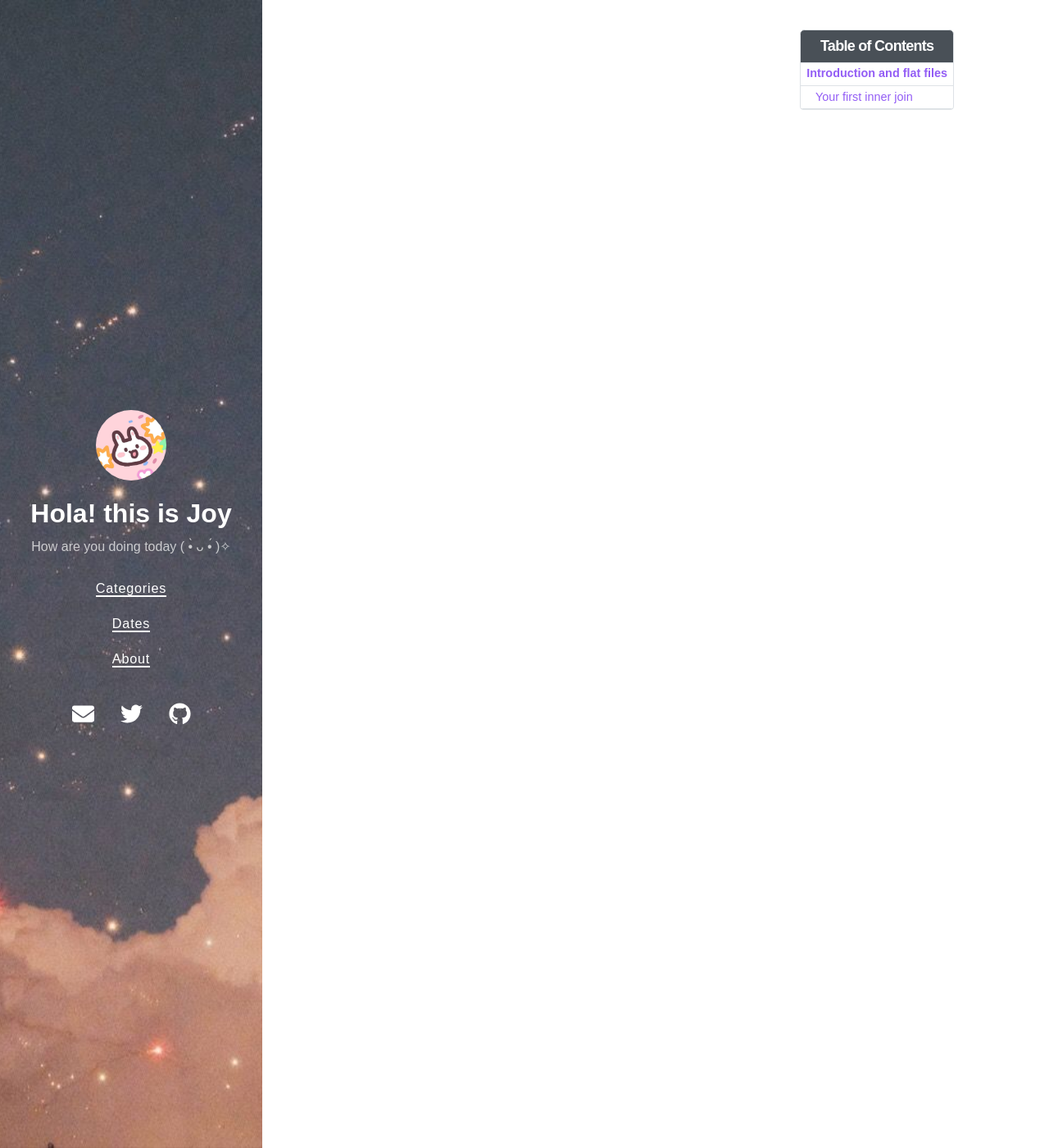
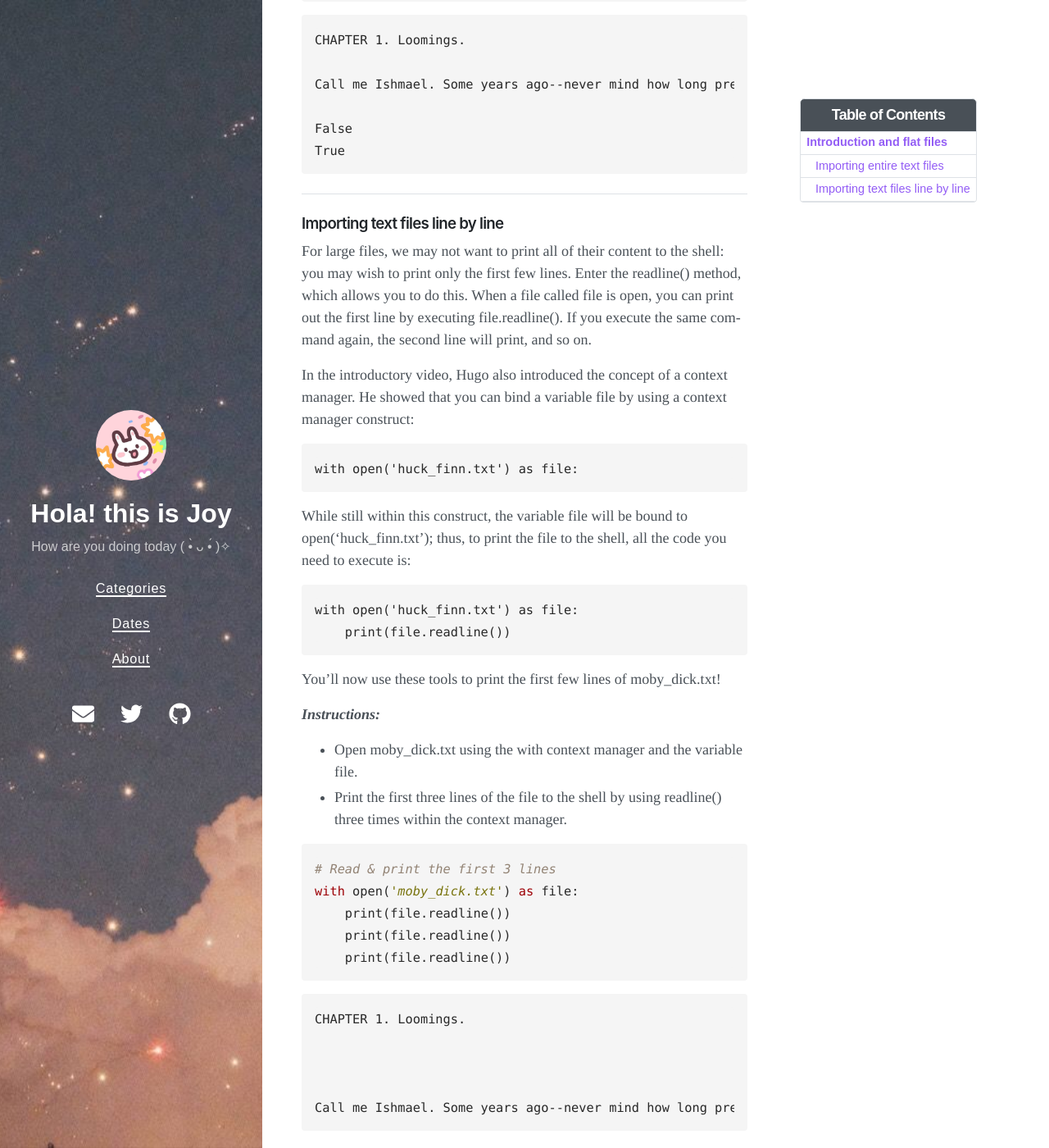
Before and after one commit to Joy3Luo/mathnotes, a Jekyll site: the page built from _posts/2023-12-28-ImportingData.md, in a window 1280 px wide and 1400 px high, scrolled down 1266 px. Shown: the whole window at 82% size. Built offline with Jekyll 4.4.1, drawn with Linux system fonts in a browser that asks for light colours; nearby versions of some CDN libraries; some of the changed text lies outside the part shown.

Commit message:
Update 2023-12-28-ImportingData.md

````diff
--- a/_posts/2023-12-28-ImportingData.md
+++ b/_posts/2023-12-28-ImportingData.md
@@ -37,4 +37,71 @@ As a data scientist, you will need to clean data, wrangle and munge it, visualiz
 
 ## Introduction and flat files
 ---
-### Your first inner join
+### Importing entire text files
+
+In this exercise, you'll be working with the file moby_dick.txt. It is a text file that contains the opening sentences of Moby Dick, one of the great American novels! Here you'll get experience opening a text file, printing its contents to the shell and, finally, closing it.
+
+**_Instructions:_**
+* Open the file moby_dick.txt as read-only and store it in the variable file. Make sure to pass the filename enclosed in quotation marks ''.
+* Print the contents of the file to the shell using the print() function. As Hugo showed in the video, you'll need to apply the method read() to the object file.
+* Check whether the file is closed by executing print(file.closed).
+
+```py
+# Open a file: file
+file = open('moby_dick.txt', mode = 'r')
+
+# Print it
+print(file.read())
+
+# Check whether file is closed
+print(file.closed)
+
+# Close file
+file.close()
+
+# Check whether file is closed
+print(file.closed)
+```
+```
+CHAPTER 1. Loomings.
+
+Call me Ishmael. Some years ago--never mind how long precisely--having
+
+False
+True
+```
+---
+### Importing text files line by line
+
+For large files, we may not want to print all of their content to the shell: you may wish to print only the first few lines. Enter the readline() method, which allows you to do this. When a file called file is open, you can print out the first line by executing file.readline(). If you execute the same command again, the second line will print, and so on.
+
+In the introductory video, Hugo also introduced the concept of a context manager. He showed that you can bind a variable file by using a context manager construct:
+```
+with open('huck_finn.txt') as file:
+```
+While still within this construct, the variable file will be bound to open('huck_finn.txt'); thus, to print the file to the shell, all the code you need to execute is:
+```
+with open('huck_finn.txt') as file:
+    print(file.readline())
+```
+
+You'll now use these tools to print the first few lines of moby_dick.txt!
+
+**_Instructions:_**
+* Open moby_dick.txt using the with context manager and the variable file.
+* Print the first three lines of the file to the shell by using readline() three times within the context manager.
+
+```py
+# Read & print the first 3 lines
+with open('moby_dick.txt') as file:
+    print(file.readline())
+    print(file.readline())
+    print(file.readline())
+```
+```
+CHAPTER 1. Loomings.
+
+
+
+Call me Ishmael. Some years ago--never mind how long precisely--having
+```
````
